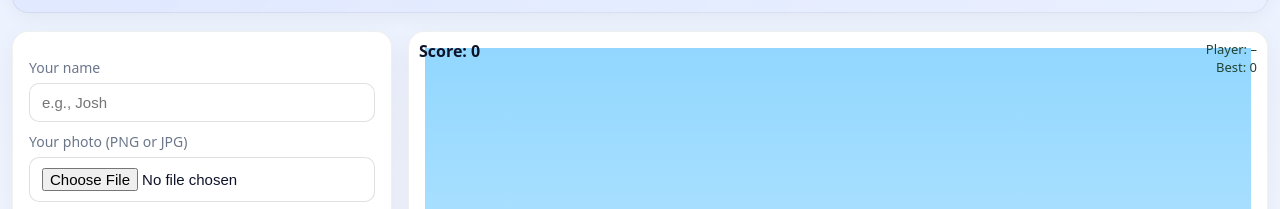
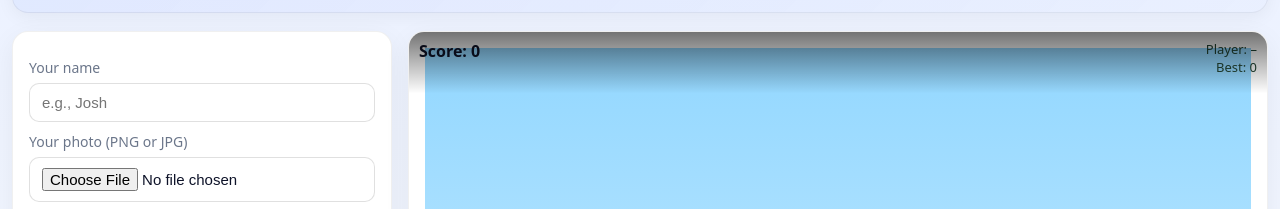
Before and after one commit to josh987123/faceflappy, a website: page index.html in a window 1280 px wide. Shown: the part 150-359 px from the top of the page. Drawn offline with Linux system fonts and the light colour scheme.

Commit message:
Update index.html

```diff
--- a/index.html
+++ b/index.html
@@ -441,6 +441,20 @@
       <div class="stage card" aria-live="polite">
         <canvas id="game" aria-label="Face Flappy Ultimate game canvas"></canvas>
 
+          <!-- Top contrast overlay for readability -->
+  <div style="
+    position:absolute;
+    top:0; left:0; right:0;
+    height:88px;                 /* adjust taller/shorter as needed */
+    background:linear-gradient(
+      rgba(0,0,0,0.55),          /* darker at the very top */
+      rgba(0,0,0,0.00) 70%       /* fade to transparent */
+    );
+    z-index: 5;                  /* above canvas, below HUD clicks */
+    pointer-events:none;         /* don’t block clicks/taps */
+  "></div>
+
+
         <div class="hud" aria-hidden="true">
           <div class="left" id="scoreEl">Score: 0</div>
           <div class="right">
```
